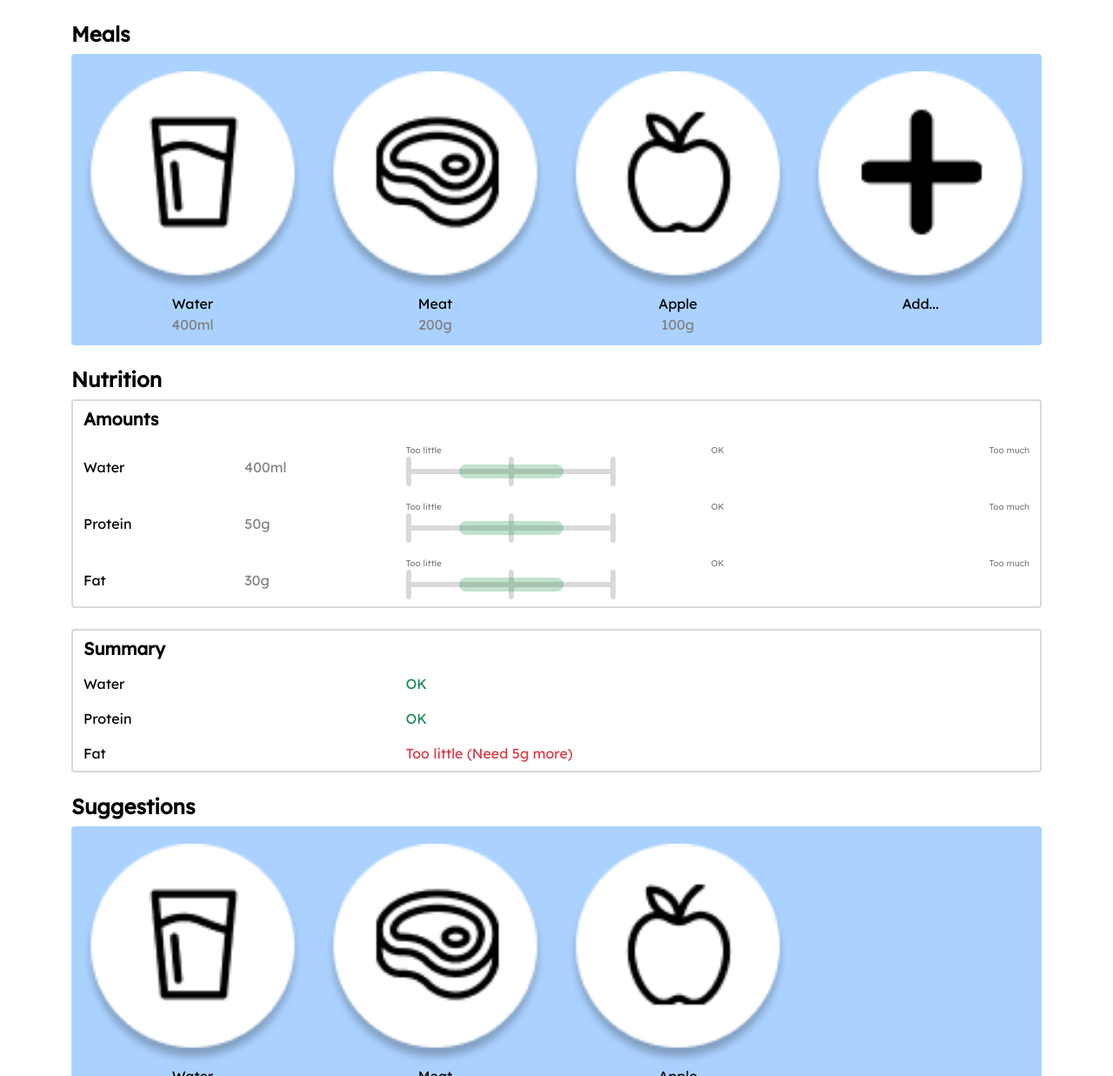
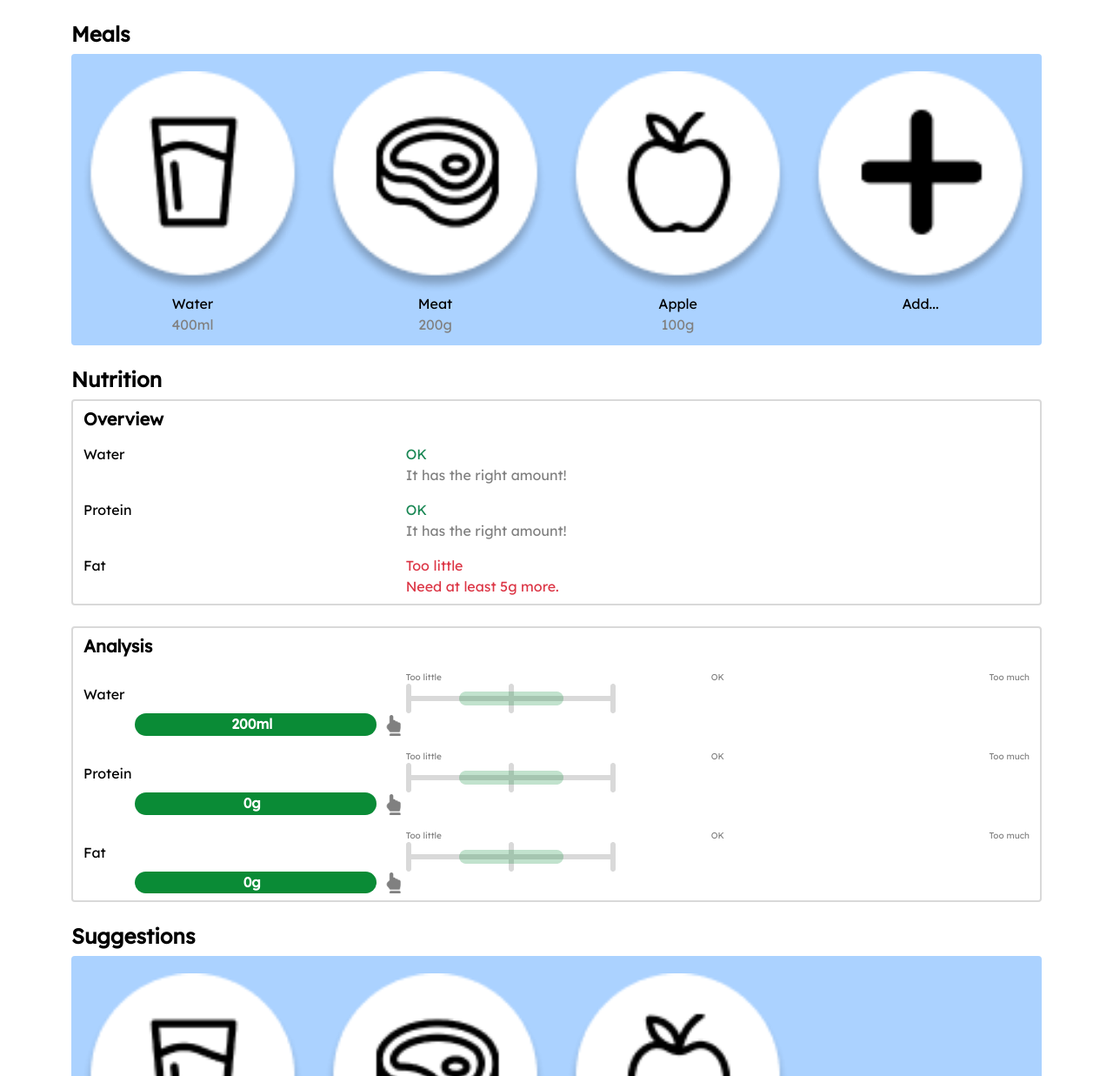
Before and after one commit to kellyye-cal/cs160-paws, a plain HTML site: page public/food/main.html in a window 1280 px wide. Shown: the top 1237 px of the page at 87% size. Drawn offline with nearby package versions, Linux system fonts and the light colour scheme.

Commit message:
Changed the nutrition subsections and implemented the analysis axis marker.

```diff
--- a/public/css/styles.css
+++ b/public/css/styles.css
@@ -112,8 +112,9 @@
   .nutrition-amount {
     font-family: 'Lexend';
     text-align: left;
-    color: gray;
+    color: white;
     font-size: 16px;
+    font-weight: bold;
   }
 
   .axis-value {
@@ -126,6 +127,24 @@
     position: relative;
     max-width: 100%;
     max-height: 100%;
+  }
+
+  .axis-pointer {
+    max-width: 1.5em;
+    height: auto;
+    width: auto\9;
+  }
+
+  /* 6% - 64% */
+  .axis-shift {
+    transform: translate(6%);
+  }
+
+  .value-highlight {
+    background-color: #0A8B36;
+    border-radius: 25px;
+    transform: translate(-165%);
+    z-index:-1;
   }
 
   .loading {
--- a/public/food/main.html
+++ b/public/food/main.html
@@ -74,7 +74,52 @@
         </div>
         <div class="container rounded pt-2 pb-2" style="border:2px solid #D9D9D9">
             <div class="col-12 subtitle">
-                Amounts
+                Overview
+            </div>
+            <div class="row mt-3">
+                <div class="col-4 nutrition-name">
+                    Water
+                </div>
+                <div class="col-8">
+                    <div class="text-success">
+                        OK
+                    </div>
+                    <div>
+                        It has the right amount!
+                    </div>
+                </div>
+            </div>
+            <div class="row mt-3">
+                <div class="col-4 nutrition-name">
+                    Protein
+                </div>
+                <div class="col-8">
+                    <div class="text-success">
+                        OK
+                    </div>
+                    <div>
+                        It has the right amount!
+                    </div>
+                </div>
+            </div>
+            <div class="row mt-3">
+                <div class="col-4 nutrition-name">
+                    Fat
+                </div>
+                <div class="col-8">
+                    <div class="text-danger">
+                        Too little
+                    </div>
+                    <div class="text-danger">
+                        Need at least 5g more.
+                    </div>
+                </div>
+            </div>
+        </div>
+        <br>
+        <div class="container rounded pt-2 pb-2" style="border:2px solid #D9D9D9">
+            <div class="col-12 subtitle">
+                Analysis
             </div>
         <div class="row mt-3">
             <div class="col-4"></div>
@@ -89,14 +134,21 @@
             </div>
         </div>
         <div class="row">
-            <div class="col-2 nutrition-name">
+            <div class="col-4 nutrition-name">
                 Water
-            </div>
-            <div class="col-2 nutrition-amount">
-                400ml
             </div>
             <div class="col-8">
                 <img src="../images/axis_new.png" class="axis">
+            </div>
+        </div>
+        <div class="row axis-shift">
+            <div class="col-3 text-end">
+                <div class="nutrition-amount text-center">200ml</div>
+            </div>
+            <div class="col-2">
+                <img src="../images/axis_pointer.png" class="axis-pointer">
+            </div>
+            <div class="col-3 value-highlight">
             </div>
         </div>
         <div class="row mt-3">
@@ -112,14 +164,21 @@
             </div>
         </div>
         <div class="row">
-            <div class="col-2 nutrition-name">
+            <div class="col-4 nutrition-name">
                 Protein
-            </div>
-            <div class="col-2 nutrition-amount">
-                50g
             </div>
             <div class="col-8">
                 <img src="../images/axis_new.png" class="axis">
+            </div>
+        </div>
+        <div class="row axis-shift">
+            <div class="col-3 text-end">
+                <div class="nutrition-amount text-center">0g</div>
+            </div>
+            <div class="col-2">
+                <img src="../images/axis_pointer.png" class="axis-pointer">
+            </div>
+            <div class="col-3 value-highlight">
             </div>
         </div>
         <div class="row mt-3">
@@ -135,52 +194,23 @@
             </div>
         </div>
         <div class="row">
-            <div class="col-2 nutrition-name">
+            <div class="col-4 nutrition-name">
                 Fat
-            </div>
-            <div class="col-2 nutrition-amount">
-                30g
             </div>
             <div class="col-8">
                 <img src="../images/axis_new.png" class="axis">
             </div>
         </div>
+        <div class="row axis-shift">
+            <div class="col-3 text-end">
+                <div class="nutrition-amount text-center">0g</div>
+            </div>
+            <div class="col-2">
+                <img src="../images/axis_pointer.png" class="axis-pointer">
+            </div>
+            <div class="col-3 value-highlight">
+            </div>
         </div>
-        <br>
-        <div class="container rounded pt-2 pb-2" style="border:2px solid #D9D9D9">
-            <div class="col-12 subtitle">
-                Summary
-            </div>
-            <div class="row mt-3">
-                <div class="col-4 nutrition-name">
-                    Water
-                </div>
-                <div class="col-8">
-                    <div class="text-success">
-                        OK
-                    </div>
-                </div>
-            </div>
-            <div class="row mt-3">
-                <div class="col-4 nutrition-name">
-                    Protein
-                </div>
-                <div class="col-8">
-                    <div class="text-success">
-                        OK
-                    </div>
-                </div>
-            </div>
-            <div class="row mt-3">
-                <div class="col-4 nutrition-name">
-                    Fat
-                </div>
-                <div class="col-8">
-                    <div class="text-danger">
-                        Too little (Need 5g more)
-                    </div>
-                </div>
-            </div>
         </div>
         <div class="row mt-4 mb-2 title">
             <div class="col-12">
```
Also changed, not shown: public/images/axis_pointer.png (added), 2 other files.
